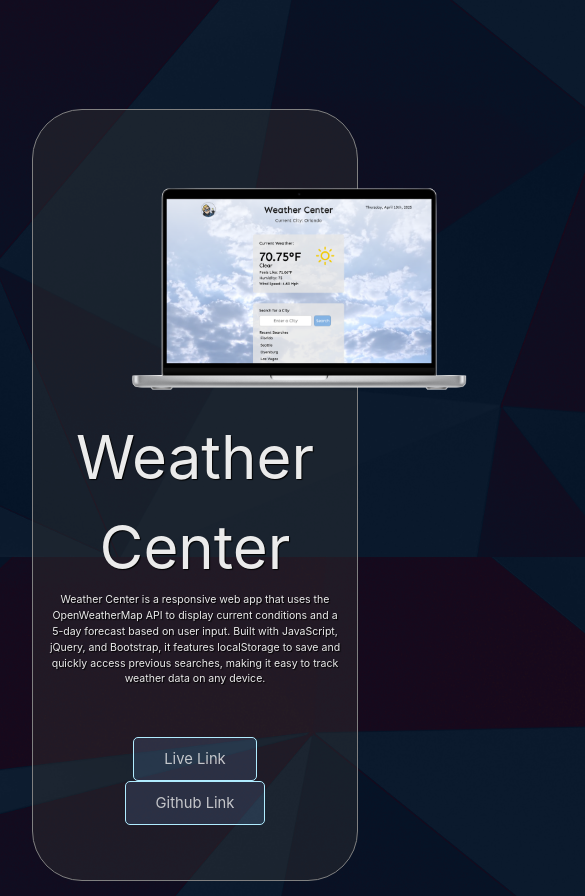
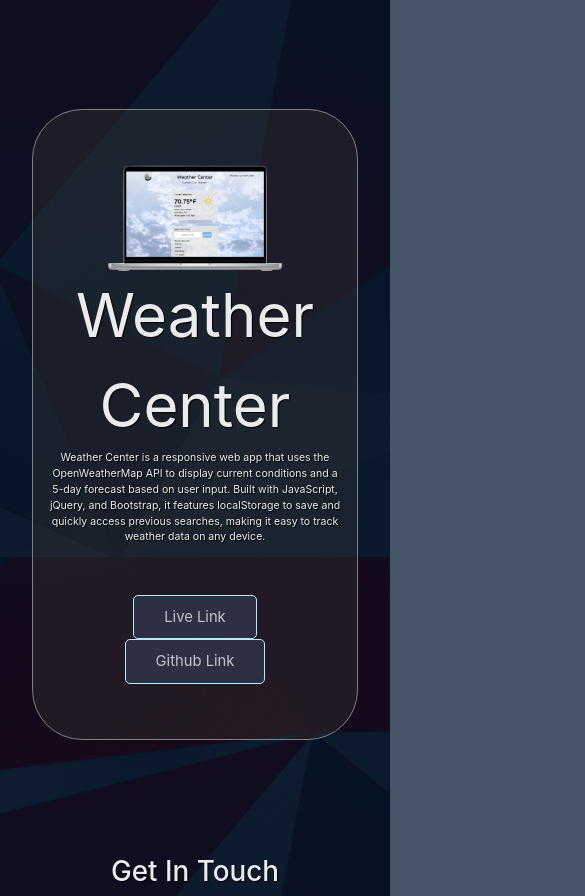
Before and after one commit to JayPTucker/React-Portfolio, a React (Create React App) app: page / in a window 390 px wide. Shown: the part 1131-2027 px from the top of the page, 585 px wide, since content can reach past the window. Built offline with nearby package versions, Linux system fonts and the light colour scheme.

Commit message:
Fixed Project Image
- WeatherCenter is now properly spaced out with resolution size.

```diff
--- a/src/styles/Home.css
+++ b/src/styles/Home.css
@@ -291,4 +291,9 @@ html {
       padding: 10px !important;
       margin-bottom: 10px;
     }
+
+    .weatherCenter {
+      max-width: 40vmax;
+      margin: -5vmax;
+    }
 }
```
